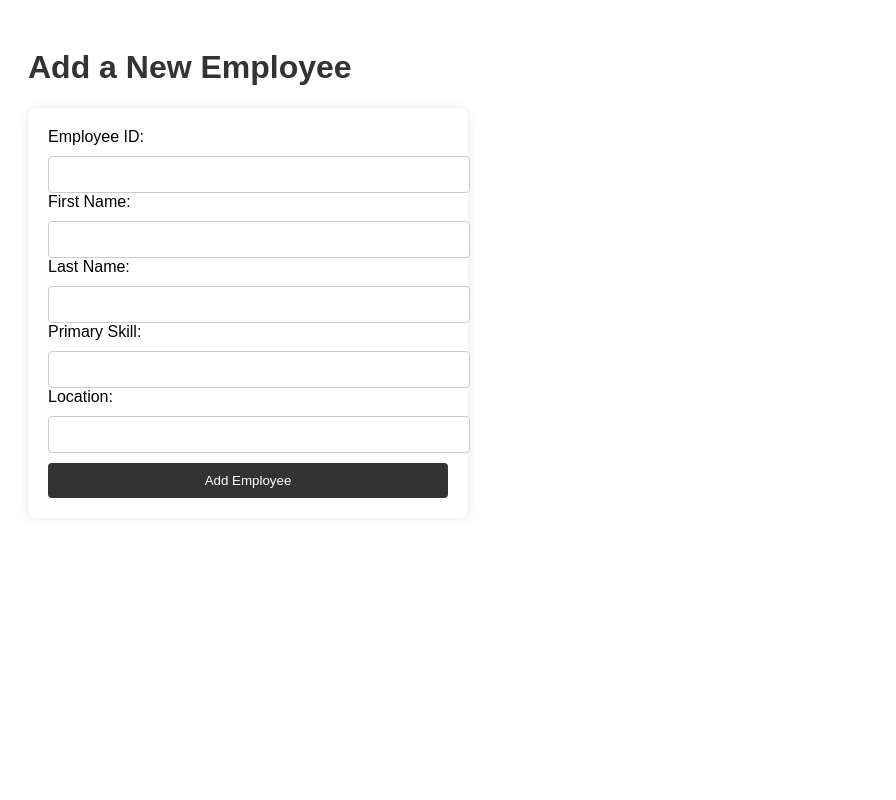
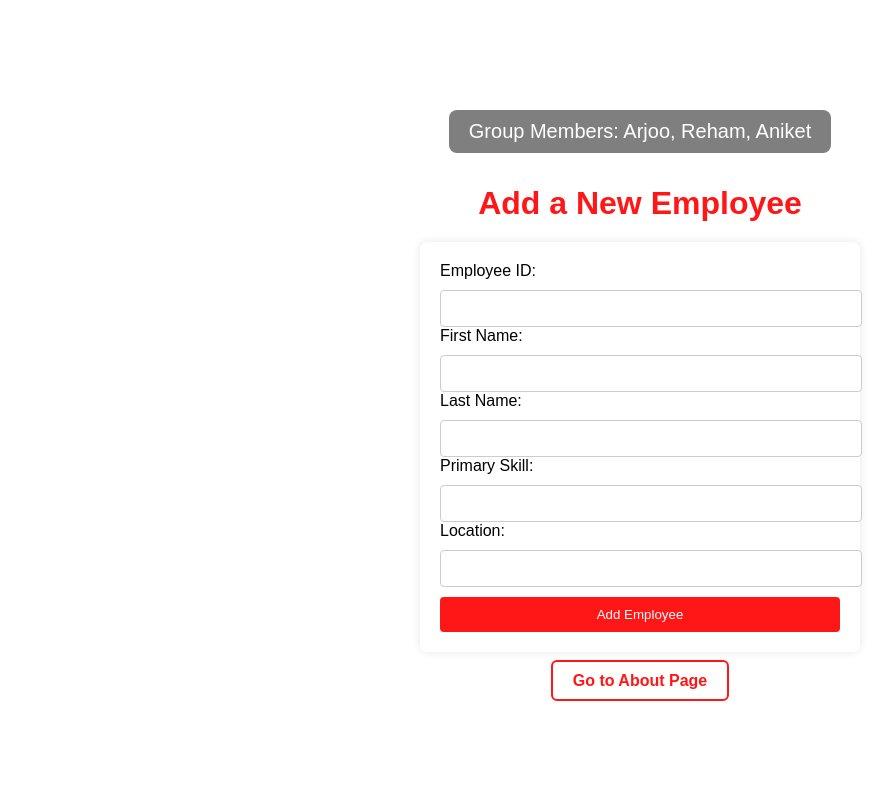
Before and after one commit to arjookhattri/finalproject_app_group6, a Flask app: template templates/addemp.html in a window 1280 px wide. Shown: the whole page, without its empty margins (0-896 px from the left). Run offline with Flask 2, Linux system fonts and the light colour scheme; the template is opened without the code that fills it, so the values that code supplies are empty.

Commit message:
fixed everything and ready to demo

```diff
--- a/app.py
+++ b/app.py
@@ -52,8 +52,8 @@ app = Flask(__name__)
 
 # Load database environment variables
 DBHOST = os.environ.get("DBHOST", "mysql")
-DBUSER = os.environ.get("DBUSER", "root")
-DBPWD = os.environ.get("DBPWD", "password")
+DBUSER = os.environ.get("MYSQL_USER", "root")          # Updated
+DBPWD = os.environ.get("MYSQL_PASSWORD", "password")   # Updated
 DATABASE = os.environ.get("DATABASE", "employees")
 DBPORT = int(os.environ.get("DBPORT", 3306))
 HEADER_NAME = os.environ.get("HEADER_NAME", "Clo835 Group 6")
--- a/eks/eks-cluster.yaml
+++ b/eks/eks-cluster.yaml
@@ -9,7 +9,7 @@ metadata:
 
 availabilityZones: ["us-east-1a" ,"us-east-1b" ,"us-east-1c"]
 iam:
-  serviceRoleARN: arn:aws:iam::860572194478:role/LabRole
+  serviceRoleARN: arn:aws:iam::813634909417:role/LabRole
 addons:
     - name: aws-ebs-csi-driver
 managedNodeGroups:
@@ -19,4 +19,4 @@ managedNodeGroups:
   ssh:
     enableSsm: true
   iam:
-    instanceRoleARN: arn:aws:iam::860572194478:role/LabRole
+    instanceRoleARN: arn:aws:iam::813634909417:role/LabRole
--- a/kubernetes/flask-deployment.yaml
+++ b/kubernetes/flask-deployment.yaml
@@ -19,7 +19,7 @@ spec:
       serviceAccountName: clo835
       containers:
       - name: flask
-        image: 860572194478.dkr.ecr.us-east-1.amazonaws.com/webapp-repo:v1
+        image: 813634909417.dkr.ecr.us-east-1.amazonaws.com/webapp-repo:v1
         imagePullPolicy: IfNotPresent
         ports:
         - containerPort: 81
@@ -89,7 +89,6 @@ spec:
             secretKeyRef:
               name: mysql-secret
               key: MYSQL_PASSWORD
-
         resources:
           requests:
             memory: "128Mi"
@@ -97,20 +96,17 @@ spec:
           limits:
             memory: "256Mi"
             cpu: "200m"
-
         livenessProbe:
           httpGet:
             path: /
             port: 81
           initialDelaySeconds: 30
           periodSeconds: 10
-
         readinessProbe:
           httpGet:
             path: /
             port: 81
           initialDelaySeconds: 5
           periodSeconds: 5
-
       imagePullSecrets:
         - name: ecr-secret
--- a/kubernetes/secret.yaml
+++ b/kubernetes/secret.yaml
@@ -5,5 +5,5 @@ metadata:
   namespace: final
 type: Opaque
 data:
-  MYSQL_USER: bXl1c2Vy          # Base64 encoded value of "myuser"
-  MYSQL_PASSWORD: bXktc2VjcmV0   # Base64 encoded value of "my-secret"
+  MYSQL_USER: cm9vdA==           # base64 of "root"
+  MYSQL_PASSWORD: cGFzc3dvcmQ=   # base64 of "password"
--- a/kubernetes/serviceaccount.yaml
+++ b/kubernetes/serviceaccount.yaml
@@ -4,7 +4,7 @@ metadata:
   name: clo835
   namespace: final
   annotations:
-    eks.amazonaws.com/role-arn: arn:aws:eks:us-east-1:860572194478:cluster/group6-final-project-eks
+    eks.amazonaws.com/role-arn: arn:aws:eks:us-east-1:813634909417:cluster/group6-final-project-eks
 ---
 apiVersion: v1
 kind: ServiceAccount
@@ -12,4 +12,4 @@ metadata:
   name: ebs-access-sa
   namespace: final
   annotations:
-    eks.amazonaws.com/role-arn: arn:aws:iam::860572194478:role/LabRole
+    eks.amazonaws.com/role-arn: arn:aws:iam::813634909417:role/LabRole
--- a/templates/addemp.html
+++ b/templates/addemp.html
@@ -1,22 +1,39 @@
 <!DOCTYPE html>
 <html>
 <head>
-    <title>Add Employee</title>
+    <title>CLO835 - Group 6</title>
     <style>
         body {
             background-image: url('{{ bg }}');
             background-size: cover;
             background-position: center;
             font-family: Arial, sans-serif;
-            padding: 20px;
+            margin: 0;
+            padding: 0;
+            display: flex;
+            flex-direction: column;
+            align-items: center;
+            justify-content: center;
+            min-height: 100vh;
+        }
+
+        .group-names {
+            color: #fff;
+            font-size: 20px;
+            background-color: rgba(0, 0, 0, 0.5);
+            padding: 10px 20px;
+            border-radius: 8px;
+            margin-bottom: 10px;
         }
 
         h1 {
-            color: #333;
+            color: #ff1717;
+            margin-bottom: 20px;
+            text-align: center;
         }
 
         form {
-            background-image: url{};
+            background-color: rgba(255, 255, 255, 0.9);
             padding: 20px;
             border-radius: 8px;
             width: 400px;
@@ -32,18 +49,43 @@
         }
 
         input[type="submit"] {
-            background-color: #333;
+            background-color: #ff1717;
             color: white;
             border: none;
             cursor: pointer;
         }
 
         input[type="submit"]:hover {
-            background-color: #555;
+            background-color: #cc1212;
+        }
+
+        .about-button {
+            margin-top: 20px;
+            text-align: center;
+        }
+
+        .about-button a {
+            text-decoration: none;
+            background-color: #ffffff;
+            color: #ff1717;
+            padding: 10px 20px;
+            border-radius: 6px;
+            font-weight: bold;
+            border: 2px solid #ff1717;
+            transition: background-color 0.3s, color 0.3s;
+        }
+
+        .about-button a:hover {
+            background-color: #ff1717;
+            color: white;
         }
     </style>
 </head>
 <body>
+    <div class="group-names">
+        Group Members: Arjoo, Reham, Aniket
+    </div>
+
     <h1>Add a New Employee</h1>
     <form action="/addemp" method="POST">
         <label>Employee ID:</label><br>
@@ -63,5 +105,9 @@
 
         <input type="submit" value="Add Employee">
     </form>
+
+    <div class="about-button">
+        <a href="/about">Go to About Page</a>
+    </div>
 </body>
 </html>
```
Also changed, not shown: README copy.md (+2 -2 lines), kubernetes/configmap.yaml (+7 -5 lines), kubernetes/mysql-deployment.yaml (+6 -6 lines), kubernetes/pvc.yaml (+0 -12 lines), README.md.
